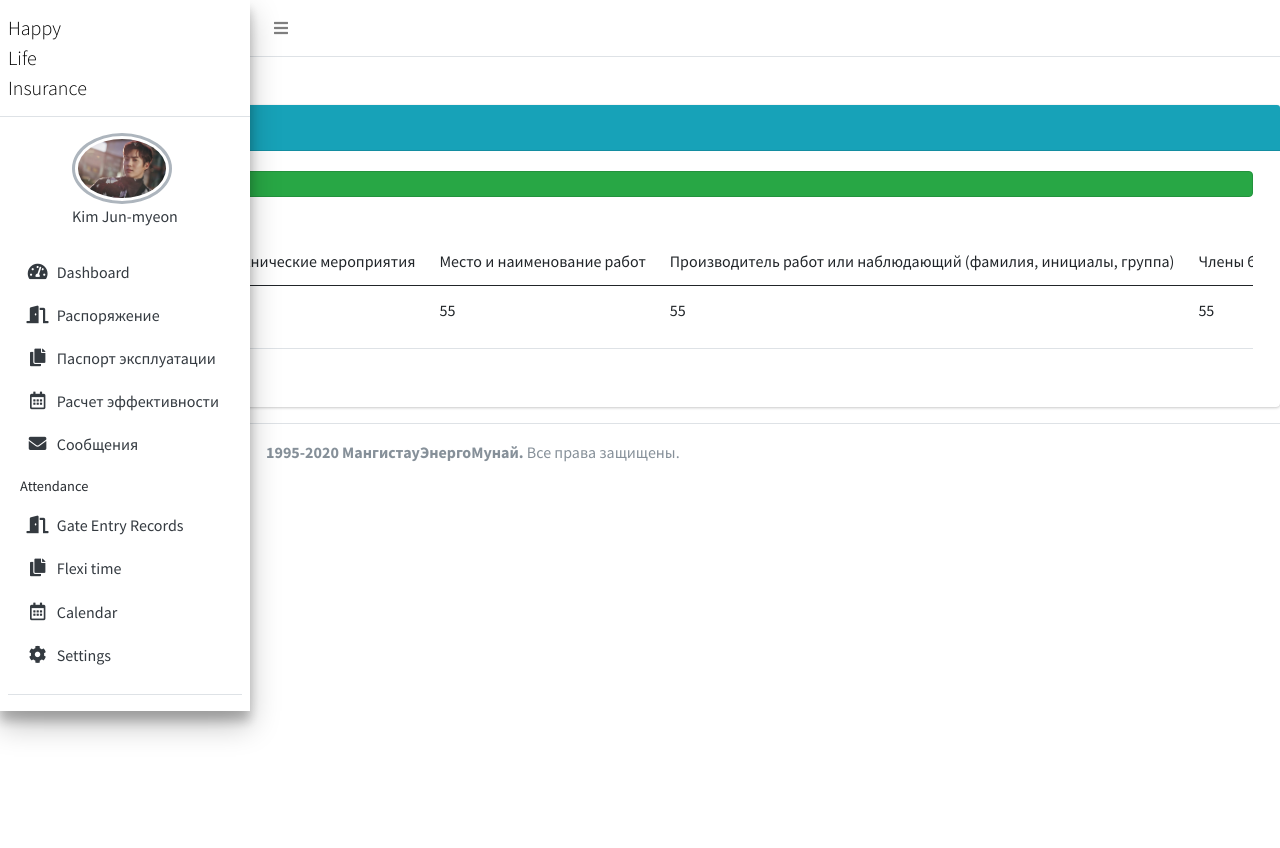
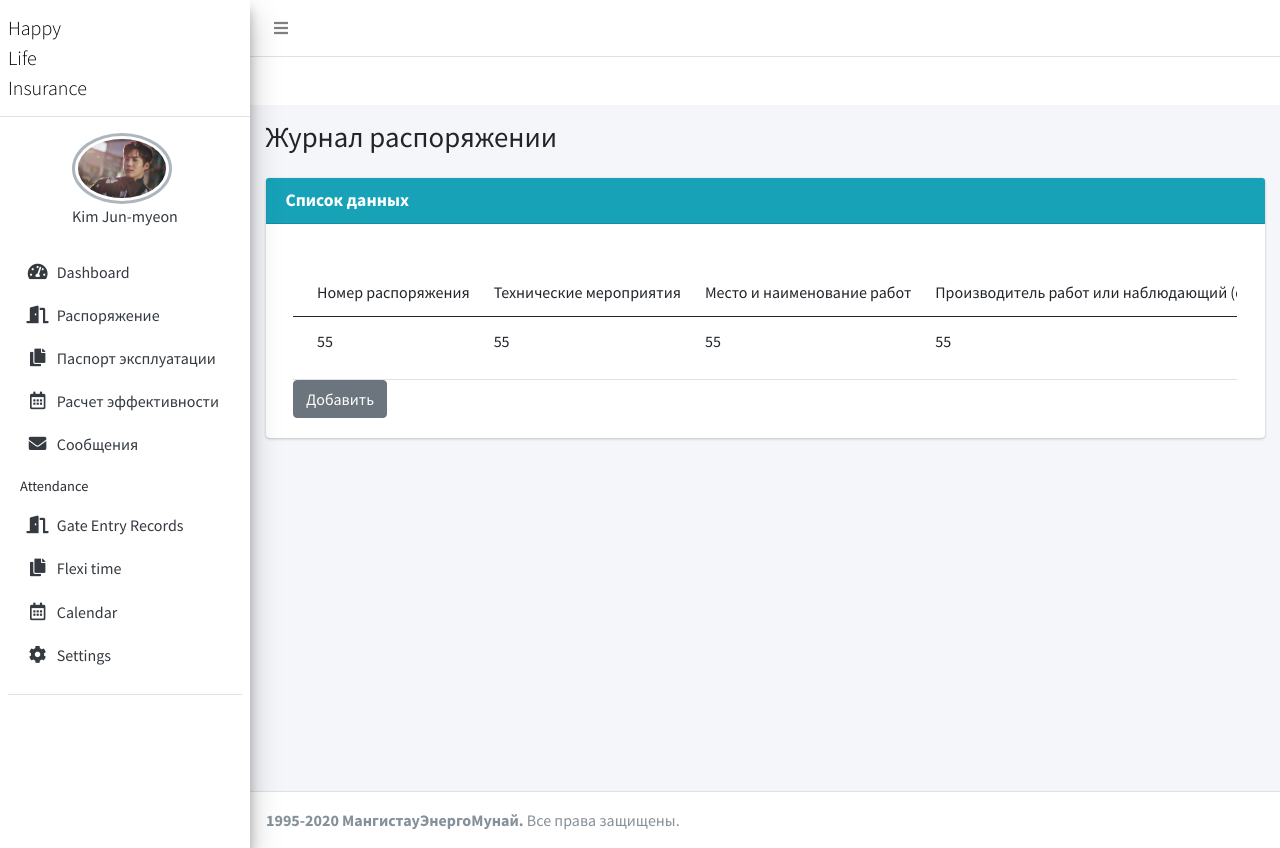
Before and after one commit to aksaule-bagytzhanova/e-naryad, a Django app: page /order_index in a window 1280 px wide. Before the commit the page ends 737 px from the top, so only its background shows below. Run offline with Django 3.2, Linux system fonts and the light colour scheme; some libraries are stand-ins or nearby versions.

Commit message:
Work with order index

```diff
--- a/e_naryad/a_page/templates/main.html
+++ b/e_naryad/a_page/templates/main.html
@@ -53,7 +53,7 @@
   <!-- Theme style -->
   <link rel="stylesheet" type="text/css" href="{% static '/dist/css/adminlte.min.css' %}">
 </head>
-<body>
+<body class="hold-transition sidebar-mini">
 
     {% include 'sidebar.html' %}
 
--- a/e_naryad/a_page/templates/order_index.html
+++ b/e_naryad/a_page/templates/order_index.html
@@ -1,6 +1,24 @@
 {% extends 'main.html' %}
 {% load static %}
 {% block content %}
+<div class="wrapper">
+  <!-- Content Wrapper. Contains page content -->
+  <div class="content-wrapper">
+    <!-- Content Header (Page header) -->
+    <section class="content-header">
+      <div class="container-fluid">
+        <div class="row mb-2">
+          <div class="col-sm-6">
+            <h1>Журнал распоряжении</h1>
+          </div>
+        </div>
+      </div><!-- /.container-fluid -->
+    </section>
+
+    <!-- Main content -->
+    <section class="content">
+      <div class="container-fluid">
+        <!-- SELECT2 EXAMPLE -->
           <div class="card card-info">
               <div class="card-header">
               <h3 class="card-title"><b>Список данных</b></h3>
@@ -9,8 +27,7 @@
               <div class="container-fluid">
                 <div class="card-body">
                   <div class="uper">
-            <div class="alert alert-success">
-            </div><br />
+                    <br/>
 
                     <div class="card-body table-responsive p-0">
                     <table class="table table-hover text-nowrap">
@@ -47,5 +64,12 @@
               </div>
             </div>
           </div>
+      </div><!-- /.container-fluid -->
+    </section>
+    <!-- /.content -->
+  </div>
+  <!-- /.content-wrapper -->
+</div>
+
 
   {% endblock %}
```
Lines whose indentation alone changed are shown as unchanged.
